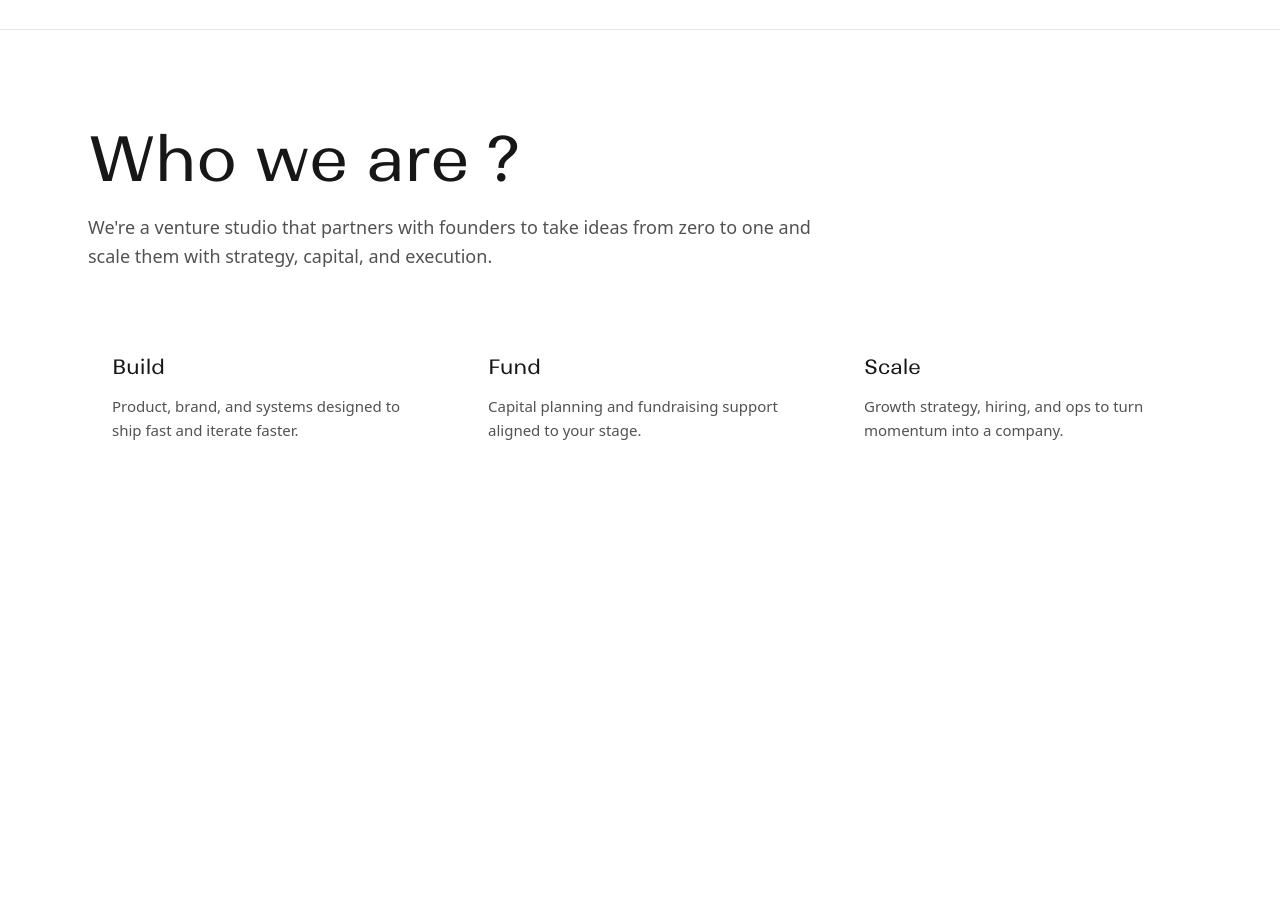
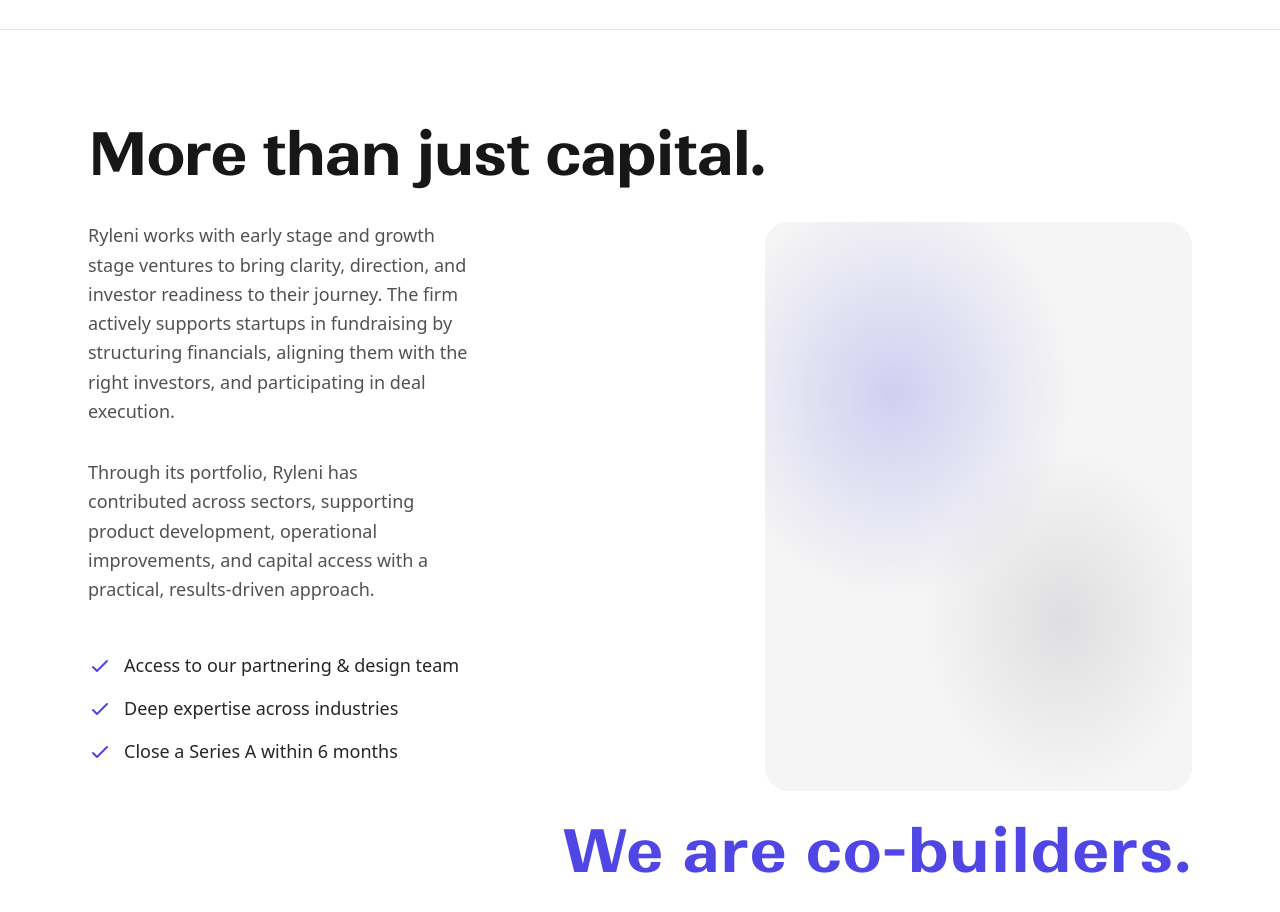
Before and after one commit to rohith3695/Ryleni, a React (Vite) app: page / in a window 1280 px wide. Shown: the part 800-1712 px from the top of the page. Before the commit the page ends 1362 px from the top, so only its background shows below. Built offline with nearby package versions, Linux system fonts and the light colour scheme.

Commit message:
About section almost

```diff
--- a/package.json
+++ b/package.json
@@ -10,7 +10,9 @@
     "preview": "vite preview"
   },
   "dependencies": {
+    "framer-motion": "^12.38.0",
     "gsap": "^3.15.0",
+    "lenis": "^1.3.23",
     "react": "^19.2.4",
     "react-dom": "^19.2.4"
   },
--- a/src/App.jsx
+++ b/src/App.jsx
@@ -1,15 +1,18 @@
+import SmoothScroll from "./components/SmoothScroll"
+import Aboutsection from "./components/AboutSection/about"
+import Header from "./components/Header/header"
 import Herosection from "./components/Herosection/herosection"
-import Header from "./components/Header/header"
-import Aboutsection from "./components/AboutSection/about"
-import './index.css'
+import "./index.css"
 
 function App() {
   return (
-    <div>
-      <Header></Header>
-      <Herosection></Herosection>
-      <Aboutsection></Aboutsection>
-    </div>
+    <SmoothScroll>
+      <div>
+        <Header></Header>
+        <Herosection></Herosection>
+        <Aboutsection></Aboutsection>
+      </div>
+    </SmoothScroll>
   )
 }
 
--- a/src/components/AboutSection/about.jsx
+++ b/src/components/AboutSection/about.jsx
@@ -1,40 +1,118 @@
+import { motion as Motion } from "framer-motion"
+
 const Aboutsection = () => {
+    const fadeUp = {
+        hidden: { opacity: 0, y: 22 },
+        show: (delay = 0) => ({
+            opacity: 1,
+            y: 0,
+            transition: { duration: 0.9, delay, ease: [0.22, 1, 0.36, 1] },
+        }),
+    }
+
     return (
         <section className="w-full border-t border-neutral-200 py-24">
             <div className="mx-auto max-w-6xl px-6">
-                <div className="flex flex-col gap-14">
-                    <div className="max-w-3xl">
-                        <h2 className="m-0 font-myfont text-[clamp(2.5rem,4.8vw,4.5rem)] leading-[1.1] text-neutral-900">
-                            Who we are ?
-                        </h2>
+                <div className="grid items-start gap-14 md:grid-cols-12">
+                    <div className="md:col-span-7">
+                        <Motion.h2
+                            className="font-myfont m-0 max-w-full text-[clamp(2.4rem,4.6vw,4.25rem)] font-bold leading-[0.95] tracking-[-0.02em] text-neutral-900 whitespace-nowrap"
+                            initial="hidden"
+                            whileInView="show"
+                            viewport={{ once: true, amount: 0.7 }}
+                            variants={fadeUp}
+                            custom={0}
+                        >
+                            More than just capital.
+                        </Motion.h2>
 
-                        <p className="mt-5 text-[18px] leading-relaxed text-neutral-600">
-                            We&apos;re a venture studio that partners with founders to take ideas from
-                            zero to one and scale them with strategy, capital, and execution.
-                        </p>
+                        <Motion.p
+                            className="mt-10 max-w-[60ch] whitespace-pre-line text-[16px] leading-relaxed text-neutral-600 md:text-[18px]"
+                            initial="hidden"
+                            whileInView="show"
+                            viewport={{ once: true, amount: 0.6 }}
+                            variants={fadeUp}
+                            custom={0.12}
+                        >
+                            {`Ryleni works with early stage and growth
+stage ventures to bring clarity, direction, and
+investor readiness to their journey. The firm
+actively supports startups in fundraising by
+structuring financials, aligning them with the
+right investors, and participating in deal
+execution.`}
+                        </Motion.p>
+
+                        <Motion.p
+                            className="mt-8 max-w-[60ch] whitespace-pre-line text-[16px] leading-relaxed text-neutral-600 md:text-[18px]"
+                            initial="hidden"
+                            whileInView="show"
+                            viewport={{ once: true, amount: 0.6 }}
+                            variants={fadeUp}
+                            custom={0.18}
+                        >
+                            {`Through its portfolio, Ryleni has
+contributed across sectors, supporting
+product development, operational
+improvements, and capital access with a
+practical, results-driven approach.`}
+                        </Motion.p>
+
+                        <Motion.ul
+                            className="mt-12 flex flex-col gap-4 text-neutral-800"
+                            initial="hidden"
+                            whileInView="show"
+                            viewport={{ once: true, amount: 0.6 }}
+                            variants={fadeUp}
+                            custom={0.24}
+                        >
+                            <li className="flex items-center gap-3">
+                                <svg className="h-6 w-6 text-indigo-600" fill="none" viewBox="0 0 24 24" stroke="currentColor" strokeWidth={2}>
+                                    <path strokeLinecap="round" strokeLinejoin="round" d="M5 13l4 4L19 7" />
+                                </svg>
+                                <span className="font-medium text-[16px] md:text-[18px]">Access to our partnering & design team</span>
+                            </li>
+                            <li className="flex items-center gap-3">
+                                <svg className="h-6 w-6 text-indigo-600" fill="none" viewBox="0 0 24 24" stroke="currentColor" strokeWidth={2}>
+                                    <path strokeLinecap="round" strokeLinejoin="round" d="M5 13l4 4L19 7" />
+                                </svg>
+                                <span className="font-medium text-[16px] md:text-[18px]">Deep expertise across industries</span>
+                            </li>
+                            <li className="flex items-center gap-3">
+                                <svg className="h-6 w-6 text-indigo-600" fill="none" viewBox="0 0 24 24" stroke="currentColor" strokeWidth={2}>
+                                    <path strokeLinecap="round" strokeLinejoin="round" d="M5 13l4 4L19 7" />
+                                </svg>
+                                <span className="font-medium text-[16px] md:text-[18px]">Close a Series A within 6 months</span>
+                            </li>
+                        </Motion.ul>
                     </div>
 
-                    <div className="grid gap-6 md:grid-cols-3">
-                        <div className="rounded-2xl bg-white p-6">
-                            <h3 className="font-myfont text-[20px] text-neutral-900">Build</h3>
-                            <p className="mt-3 text-[15px] leading-relaxed text-neutral-600">
-                                Product, brand, and systems designed to ship fast and iterate
-                                faster.
-                            </p>
-                        </div>
+                    <div className="md:col-span-5 md:mt-24">
+                        <div className="flex flex-col gap-8">
+                            <Motion.div
+                                className="relative overflow-hidden rounded-3xl bg-neutral-100"
+                                initial={{ opacity: 0, scale: 1.03 }}
+                                whileInView={{ opacity: 1, scale: 1 }}
+                                viewport={{ once: true, amount: 0.35 }}
+                                transition={{ duration: 1, ease: [0.22, 1, 0.36, 1] }}
+                            >
+                                <div className="aspect-[3/4] w-full" />
+                                <div className="pointer-events-none absolute inset-0 bg-[radial-gradient(70%_60%_at_30%_30%,rgba(79,70,229,0.22),transparent_60%),radial-gradient(60%_55%_at_70%_70%,rgba(17,24,39,0.10),transparent_55%)]" />
+                                <div className="pointer-events-none absolute inset-0 rounded-3xl ring-1 ring-black/5" />
+                            </Motion.div>
 
-                        <div className="rounded-2xl bg-white p-6">
-                            <h3 className="font-myfont text-[20px] text-neutral-900">Fund</h3>
-                            <p className="mt-3 text-[15px] leading-relaxed text-neutral-600">
-                                Capital planning and fundraising support aligned to your stage.
-                            </p>
-                        </div>
-
-                        <div className="rounded-2xl bg-white p-6">
-                            <h3 className="font-myfont text-[20px] text-neutral-900">Scale</h3>
-                            <p className="mt-3 text-[15px] leading-relaxed text-neutral-600">
-                                Growth strategy, hiring, and ops to turn momentum into a company.
-                            </p>
+                            <Motion.div
+                                className="w-full flex justify-end"
+                                initial="hidden"
+                                whileInView="show"
+                                viewport={{ once: true, amount: 0.4 }}
+                                variants={fadeUp}
+                                custom={0.12}
+                            >
+                                <span className="shrink-0 whitespace-normal sm:whitespace-nowrap font-myfont font-bold text-[clamp(2.4rem,4.6vw,4.25rem)] leading-[0.95] tracking-[0.02em] text-indigo-600">
+                                    We are co-builders.
+                                </span>
+                            </Motion.div>
                         </div>
                     </div>
                 </div>
@@ -43,4 +121,4 @@ const Aboutsection = () => {
     )
 }
 
-export default Aboutsection;
+export default Aboutsection
--- a/src/components/Herosection/herosection.jsx
+++ b/src/components/Herosection/herosection.jsx
@@ -26,7 +26,7 @@ const Herosection = () => {
                             Apply for funding
                         </button>
                         <button className="flex-1 rounded-xl border border-indigo-600 bg-white px-6 py-3 text-sm font-semibold text-neutral-900">
-                            brochure
+                            Brochure
                         </button>
                     </div>
                 </div>
--- /dev/null
+++ b/src/components/SmoothScroll.jsx
@@ -0,0 +1,31 @@
+import { useEffect } from "react"
+import Lenis from "lenis"
+
+const SmoothScroll = ({ children }) => {
+  useEffect(() => {
+    const lenis = new Lenis({
+      duration: 1.15,
+      easing: (t) => 1 - Math.pow(1 - t, 3),
+      smoothWheel: true,
+      smoothTouch: false,
+      wheelMultiplier: 0.9,
+      touchMultiplier: 1.2,
+    })
+
+    let animationFrameId = 0
+    const raf = (time) => {
+      lenis.raf(time)
+      animationFrameId = requestAnimationFrame(raf)
+    }
+    animationFrameId = requestAnimationFrame(raf)
+
+    return () => {
+      cancelAnimationFrame(animationFrameId)
+      lenis.destroy()
+    }
+  }, [])
+
+  return children
+}
+
+export default SmoothScroll
```
Also changed, not shown: src/components/Process/process.jsx (added), 1 other file (tests, documents, lock files or other folders).
